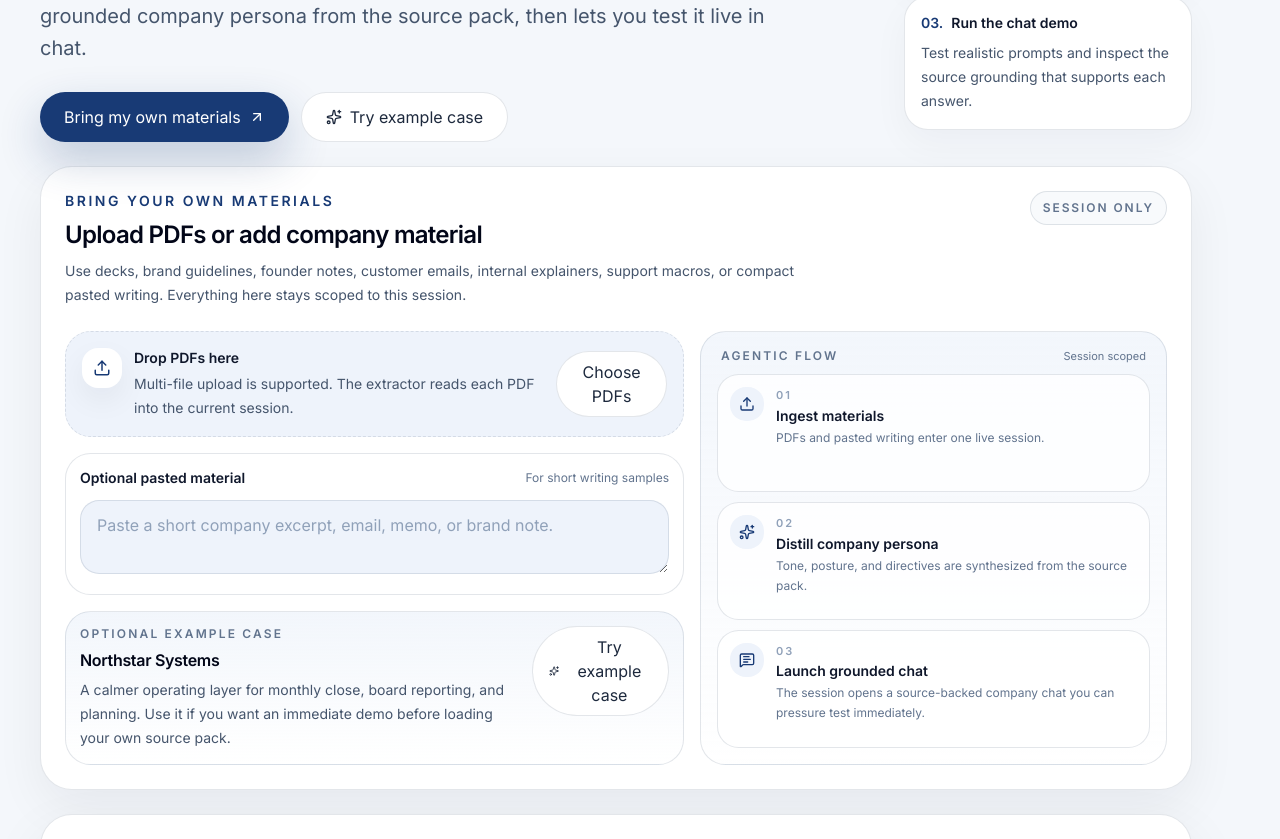
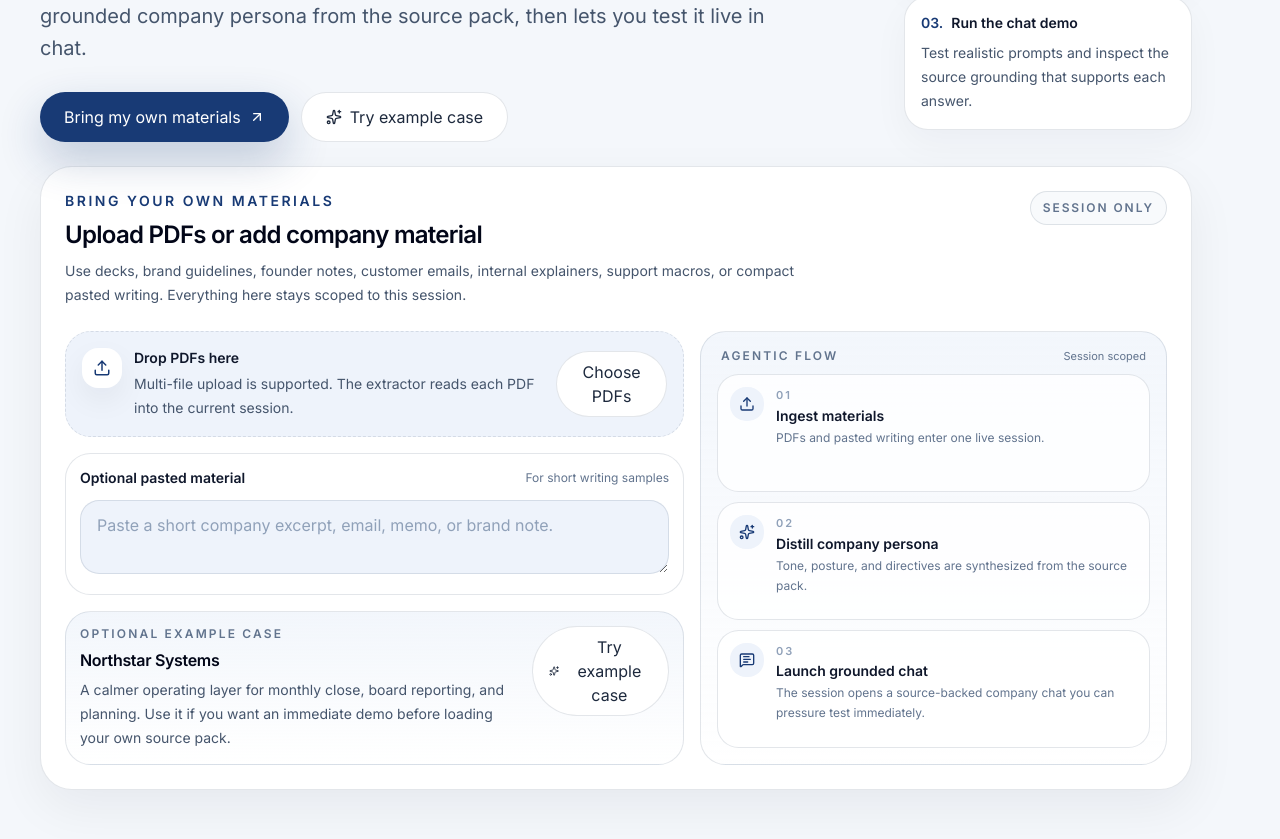
Before and after one commit to SY227/company-persona-studio, a Next.js app: page / in a window 1280 px wide. Shown: the part 344-1183 px from the top of the page. Built offline with nearby package versions, Linux system fonts and the light colour scheme.

Commit message:
Hide chat before materials are added

```diff
--- a/src/components/house-voice-app.tsx
+++ b/src/components/house-voice-app.tsx
@@ -600,6 +600,7 @@ export function HouseVoiceApp() {
             )}
           </div>
 
+          {(hasInputs || session) && (
           <div
             id="chat-demo"
             className="rounded-[2rem] border border-[var(--border)] bg-white p-6 shadow-[0_22px_56px_rgba(15,23,42,0.08)]"
@@ -773,6 +774,7 @@ export function HouseVoiceApp() {
                 </div>
               </div>
           </div>
+          )}
 
           {session && (
             <div className="rounded-[2rem] border border-[var(--border)] bg-white p-6 shadow-[0_18px_50px_rgba(15,23,42,0.06)]">
```
